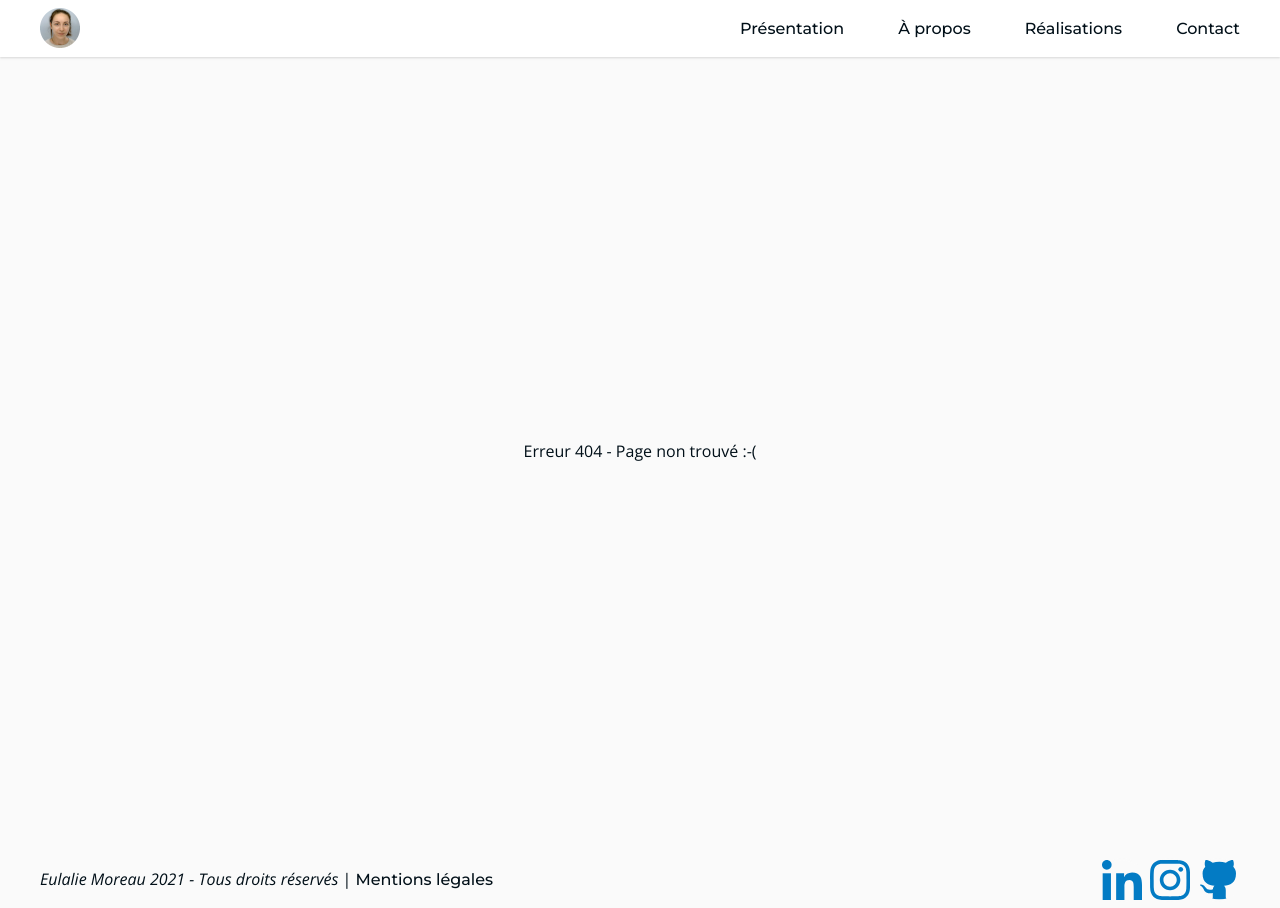
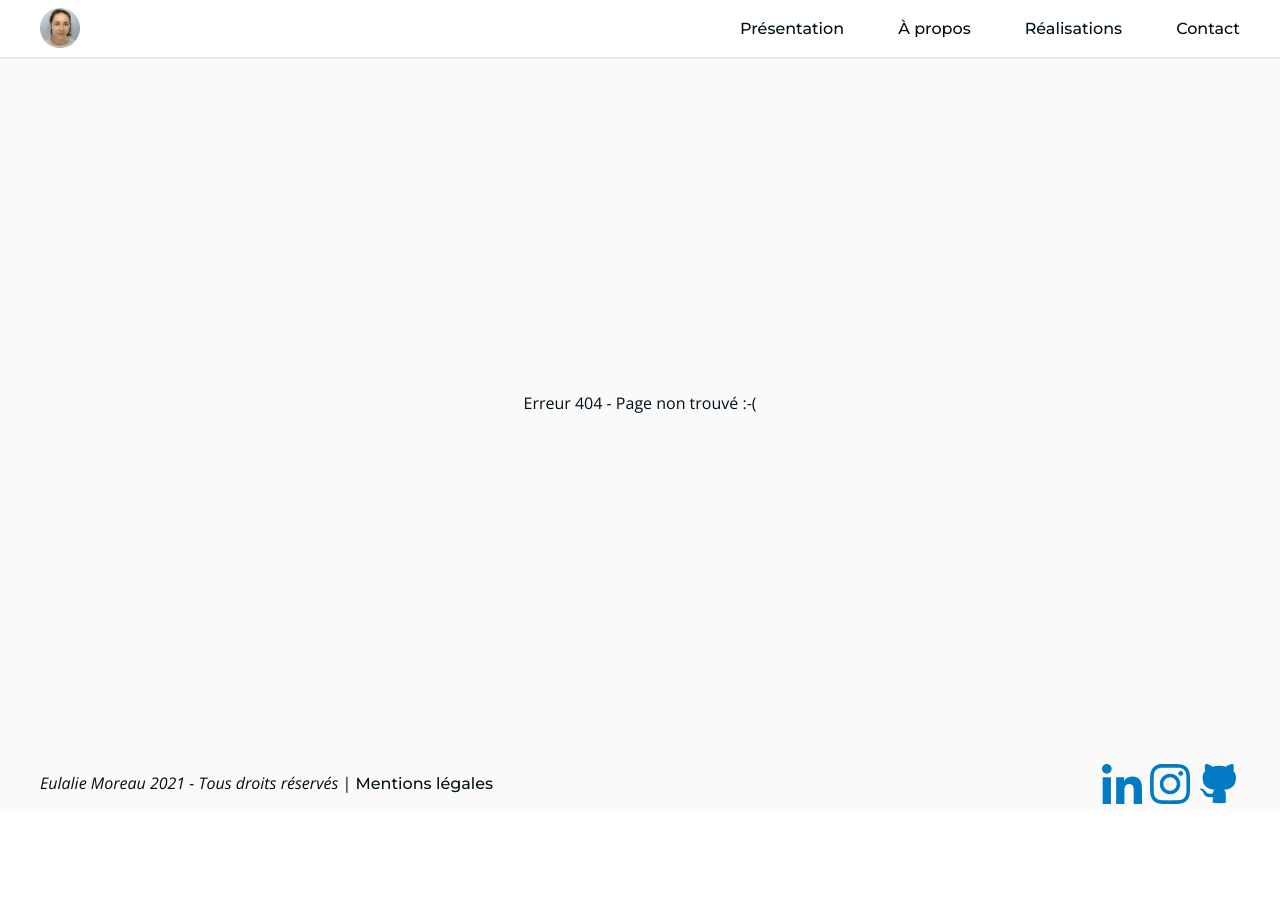
Before and after one commit to EulalieM/porfolio, a PHP site: page /erreur.php in a window 1280 px wide. After the commit the page ends 804 px from the top, so only its background shows below. Run offline with PHP 8.4, Linux system fonts and the light colour scheme; some libraries are stand-ins or nearby versions.

Commit message:
Update erreur 404

```diff
--- a/erreur.php
+++ b/erreur.php
@@ -19,7 +19,7 @@
     <link rel="shortcut icon" href="img/favicon.ico">
 </head>
 
-<body class="pre-body">
+<body>
 
     <header>
         <?php include('includes/header.php'); ?>
--- a/styles/styles-404.css
+++ b/styles/styles-404.css
@@ -1,5 +1,5 @@
 main {
-    height: 100vh;
+    height: 88vh;
     display: flex;
     align-items: center;
 }
```
Also changed, not shown: .htaccess.
